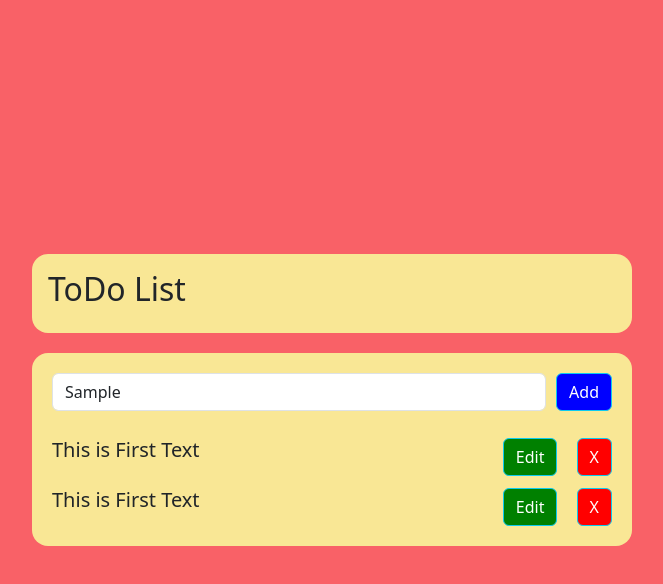
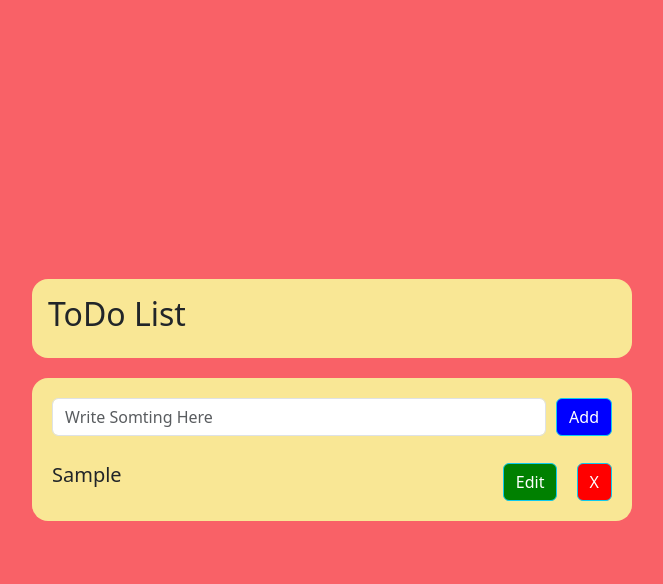
Before and after one commit to SurajVaja/ToDo_List, a plain HTML site: page index.html in a window 1280 px wide. Both pictures are taken after typing "Sample" into the empty fields and a click on the button "Add". Shown: the whole page, without its empty margins (308-971 px from the left). Drawn offline with nearby package versions, Linux system fonts and the light colour scheme.

Commit message:
[Feature] : In CRUD i have done C & R

```diff
--- a/index.html
+++ b/index.html
@@ -35,28 +35,16 @@
         <div id="first">
           <input
             type="text"
+            id="input"
             class="form-control"
             placeholder="Write Somting Here"
             aria-label="Username"
             aria-describedby="addon-wrapping"
           />
-          <button type="button" class="btn btn-info">Add</button>
+          <button id="add" type="button" class="btn btn-info">Add</button>
         </div>
         <div id="second">
-          <div class="tex">
-            <div class="tex-first"><h5>This is First Text</h5></div>
-            <div class="tex-second">
-              <button type="button" class="btn btn-info grn">Edit</button>
-              <button type="button" class="btn btn-info blu">X</button>
-            </div>
-          </div>
-          <div class="tex">
-            <div class="tex-first"><h5>This is First Text</h5></div>
-            <div class="tex-second">
-              <button type="button" class="btn btn-info grn">Edit</button>
-              <button type="button" class="btn btn-info blu">X</button>
-            </div>
-          </div>
+
         </div>
       </div>
     </div>
--- a/index.js
+++ b/index.js
@@ -1 +1,30 @@
-console.log('Mahadev');
+let todo = [];
+
+let second = document.getElementById("second");
+let btn = document.getElementById("add");
+let inputBox = document.getElementById("input");
+
+let mapping = () => {
+  second.innerHTML = " ";
+  todo.forEach((item) => {
+    second.innerHTML += `<div class="tex">
+    <div class="tex-first"><h5>${item}</h5></div>
+    <div class="tex-second">
+      <button type="button" class="btn btn-info grn">Edit</button>
+      <button type="button" class="btn btn-info blu">X</button>
+    </div>
+  </div>`;
+  });
+};
+
+let addToDo = () => {
+  let text = inputBox.value;
+  if (text != "") {
+    todo.push(text);
+    mapping();
+    inputBox.value = "";
+  } else {
+    alert("Plese Enter some value");
+  }
+};
+btn.addEventListener("click", addToDo);
```
